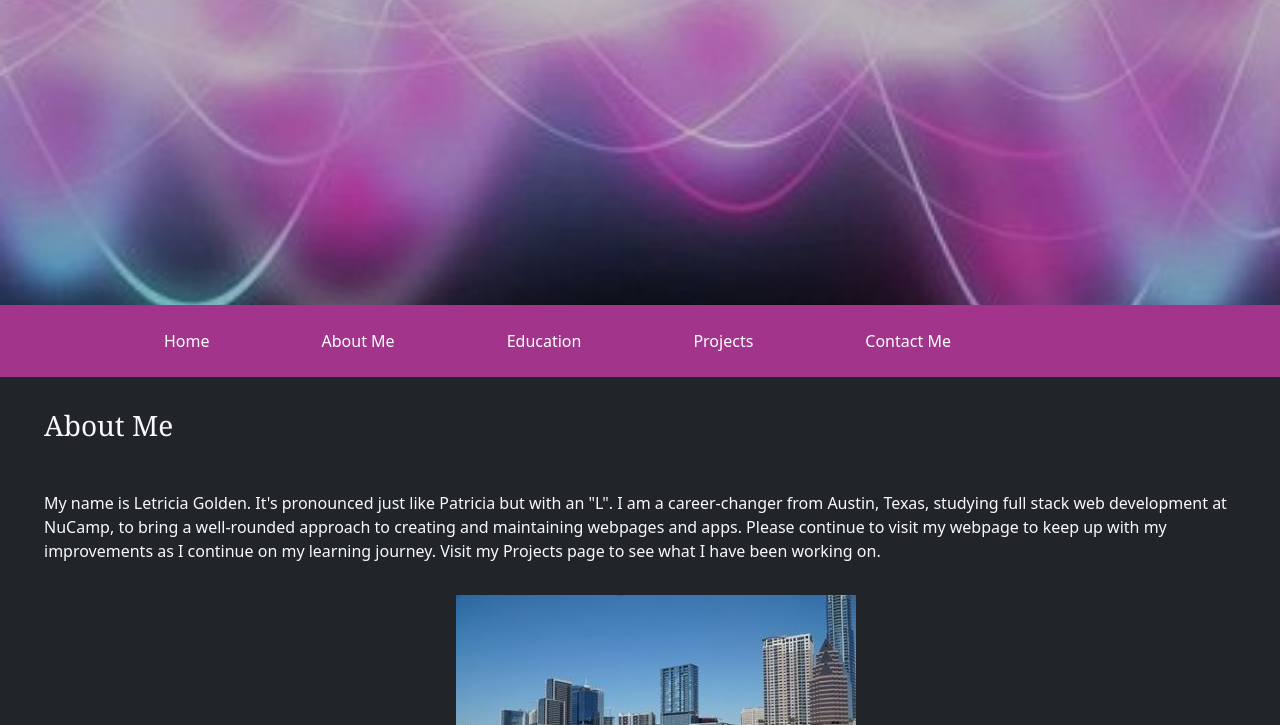
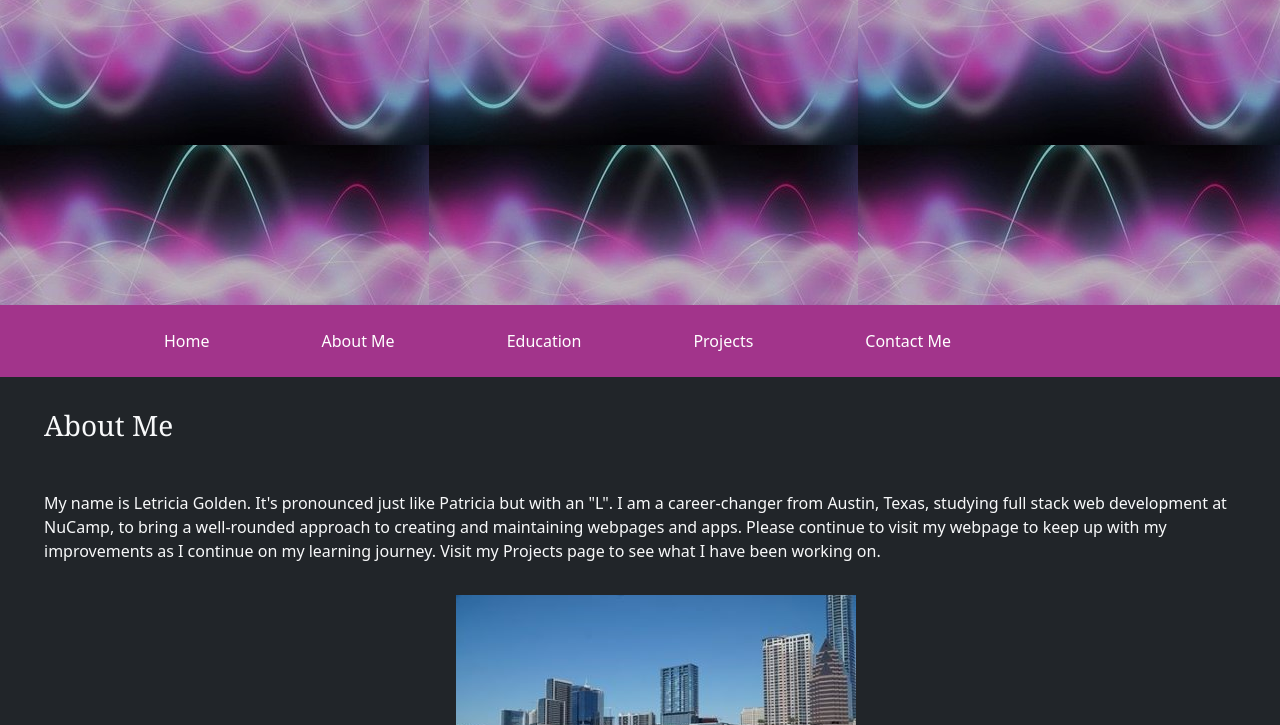
Before and after one commit to lolligolden/portfolioproject, a website built with Parcel: page portfolio-project.html in a window 1280 px wide. Shown: the part 423-1148 px from the top of the page. Built offline with nearby package versions, Linux system fonts and the light colour scheme.

Commit message:
revamped background image

```diff
--- a/portfolio.css
+++ b/portfolio.css
@@ -16,8 +16,8 @@ h3 {
 }
 
 header {
-    background-image: url(images/wave-image.jpg);
-    background-size: cover;
+    background: url(images/wave-image.jpg);
+    background-size: repeat;
 }
 
 #contact .btn {
```
